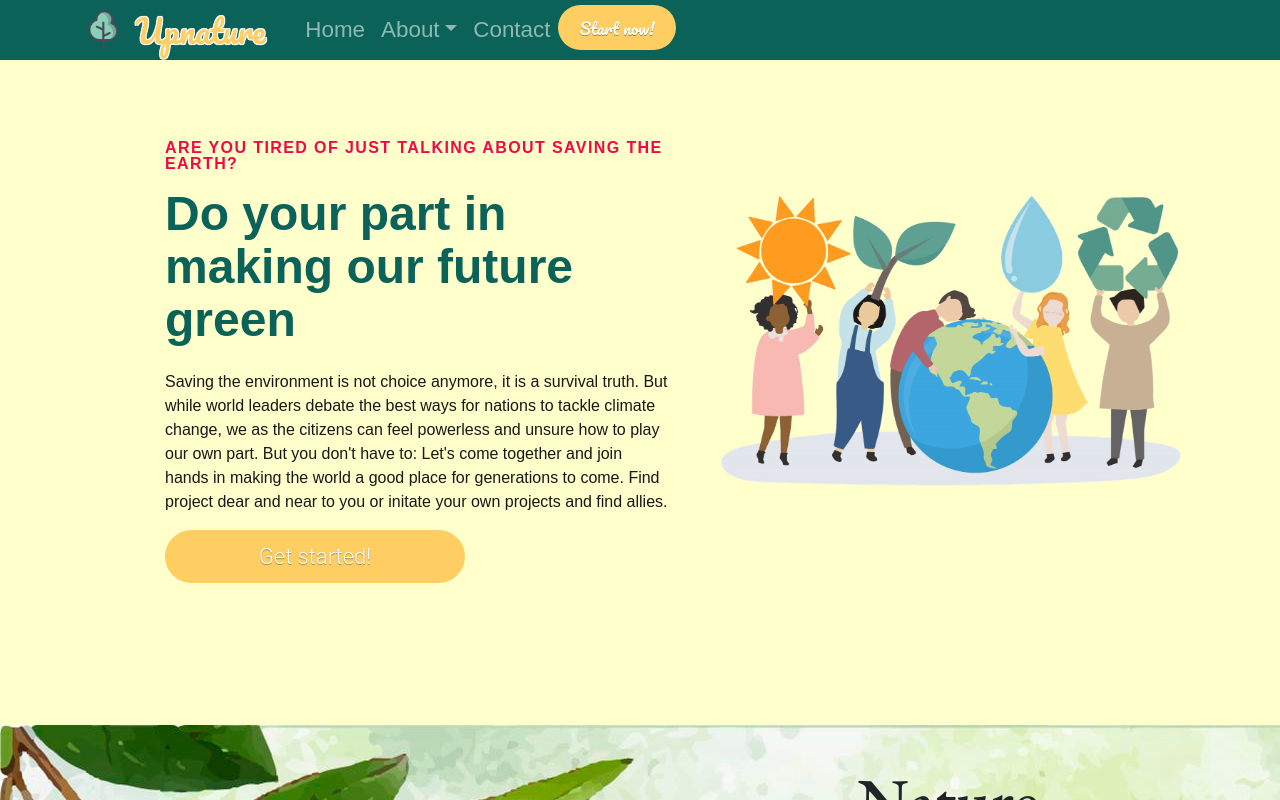
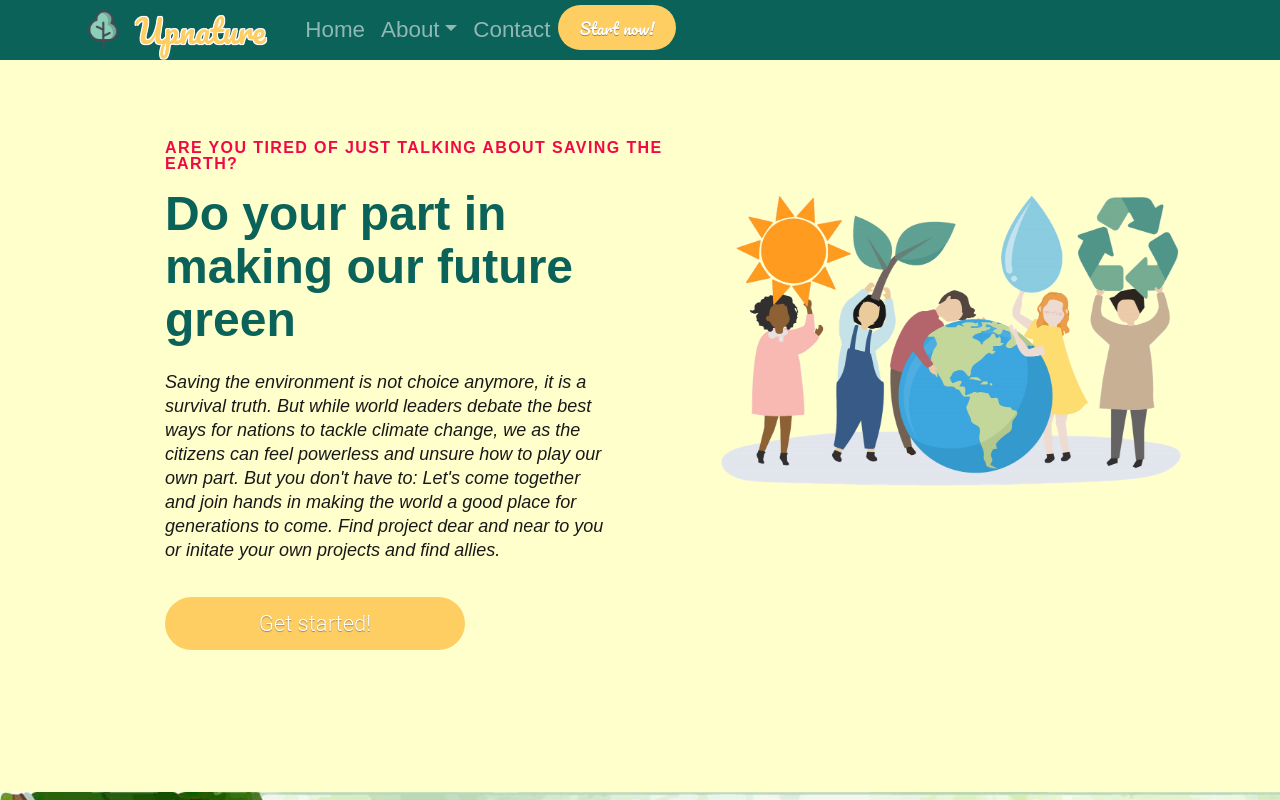
Before and after one commit to carlos-celfo/Upnature, a React (Create React App) app: page / in a window 1280 px wide. Shown: the top 800 px of the page. Built offline with nearby package versions, Linux system fonts and the light colour scheme.

Commit message:
Update Landing.css

```diff
--- a/src/components/Sections/Landing.css
+++ b/src/components/Sections/Landing.css
@@ -54,7 +54,7 @@
 
 
 
-.home__hero-subtitle {
+.description {
   max-width: 440px;
   margin-bottom: 35px;
   font-size: 18px;
```
